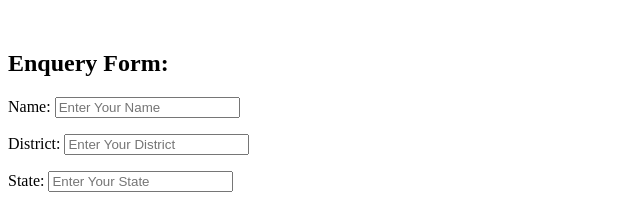
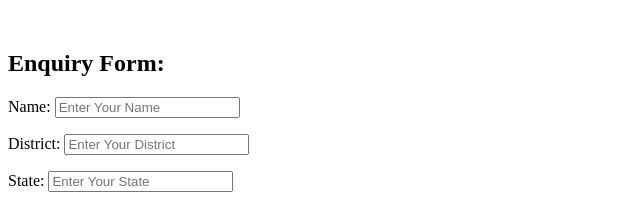
Before and after one commit to Devansh-Bhagania/ASSIGNMENT-1, a plain HTML site: page index.html in a window 1280 px wide. Shown: the part 925-1130 px from the top of the page, 0-640 px from the left. Drawn offline with Linux system fonts and the light colour scheme.

Commit message:
Update index.html

```diff
--- a/index.html
+++ b/index.html
@@ -56,7 +56,7 @@
 
     <br>
 
-    <h2>Enquery Form:</h2>
+    <h2>Enquiry Form:</h2>
         <form action="https://httpbin.org/get"></form>
         <p>
             <label for="name">Name:</label>
```
